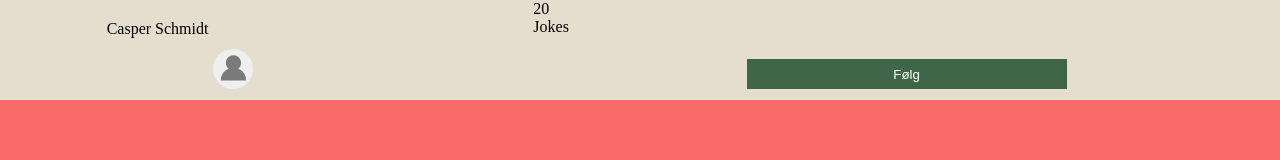
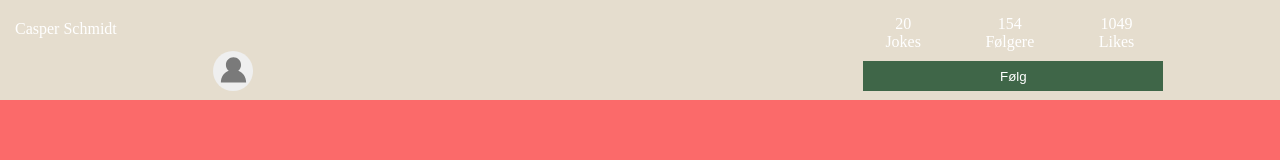
Before and after one commit to Majahj92/JokeOff, a plain HTML site: page jokeOff comp/follow.html in a window 1280 px wide. Drawn offline with Linux system fonts and the light colour scheme.

Commit message:
profilside
lavet nyt stylessheet så den linker med mit scss

```diff
--- a/jokeOff comp/follow.html
+++ b/jokeOff comp/follow.html
@@ -5,17 +5,26 @@
     <meta name="viewport" content="width=device-width, initial-scale=1.0">
     <meta http-equiv="X-UA-Compatible" content="ie=edge">
     <title>Folllow</title>
-    <link rel="stylesheet" href="scss/style.css">
+    <link rel="stylesheet" href="css/casperstyle.css">
 </head>
 <body>
    <section class="minprofil">
 <p class="kontonavn">Casper Schmidt</p>
+
 <dl class="antaljokes">
         <dt>20</dt>
         <dd>Jokes</dd>
 </dl>
+<dl class="follows">
+   <dt>154</dt>
+   <dd>Følgere</dd>
+</dl>
+<dl class="likes">
+   <dt>1049</dt>
+   <dd>Likes</dd>
+</dl>
 <img class="Profilbillede" src="img/avatar.svg" alt="Profilbillede">
-<button class="follow"> Følg</button>
+<button class="followbut"> Følg</button>
    </section>
 
 </body>
--- a/jokeOff comp/scss/style.scss
+++ b/jokeOff comp/scss/style.scss
@@ -136,27 +136,49 @@ body{
 	grid-template-columns: repeat(12, 1fr);
 	height: 100px;
 	background-color: #E5DDCE;
-	grid-column: span 12;}
+	grid-column: span 12;
+
+}
 
 .kontonavn{
-	grid-column: 2/6;
+	grid-column: 1/6;
 	margin-top: 20px;
 	margin-bottom: 0;
+	margin-left: 15px;
+	color: white;
 }
 .Profilbillede{
 	grid-column: 3/3;
 	width: 40px;
+	margin-bottom: 10px;
 
 }
-.follow{
-	grid-column: 8/11;
+.followbut{
+	grid-column: 9/12;
 	height: 30px;
-	margin-top: 10px;
 	background-color: #3F6648;
 	border: 0;
-	color: white;
+	color:white;
+	margin: 10px;
+
 }
 .antaljokes{
-	grid-column: 7/7;
+	grid-column: 9/9;
+	margin-top: 15px;
+	text-align: center;
+	margin-right: 7px;
+	color:white;
 
 }
+.follows{
+	margin-right: 7px;
+	margin-top: 15px;
+	text-align: center;
+	color:white;
+}
+.likes{
+	margin-right: 7px;
+	margin-top: 15px;
+	text-align: center;
+	color:white;
+}
```
Also changed, not shown: jokeOff comp/css/casperstyle.css (added), jokeOff comp/scss/style.css, 1 other file.
